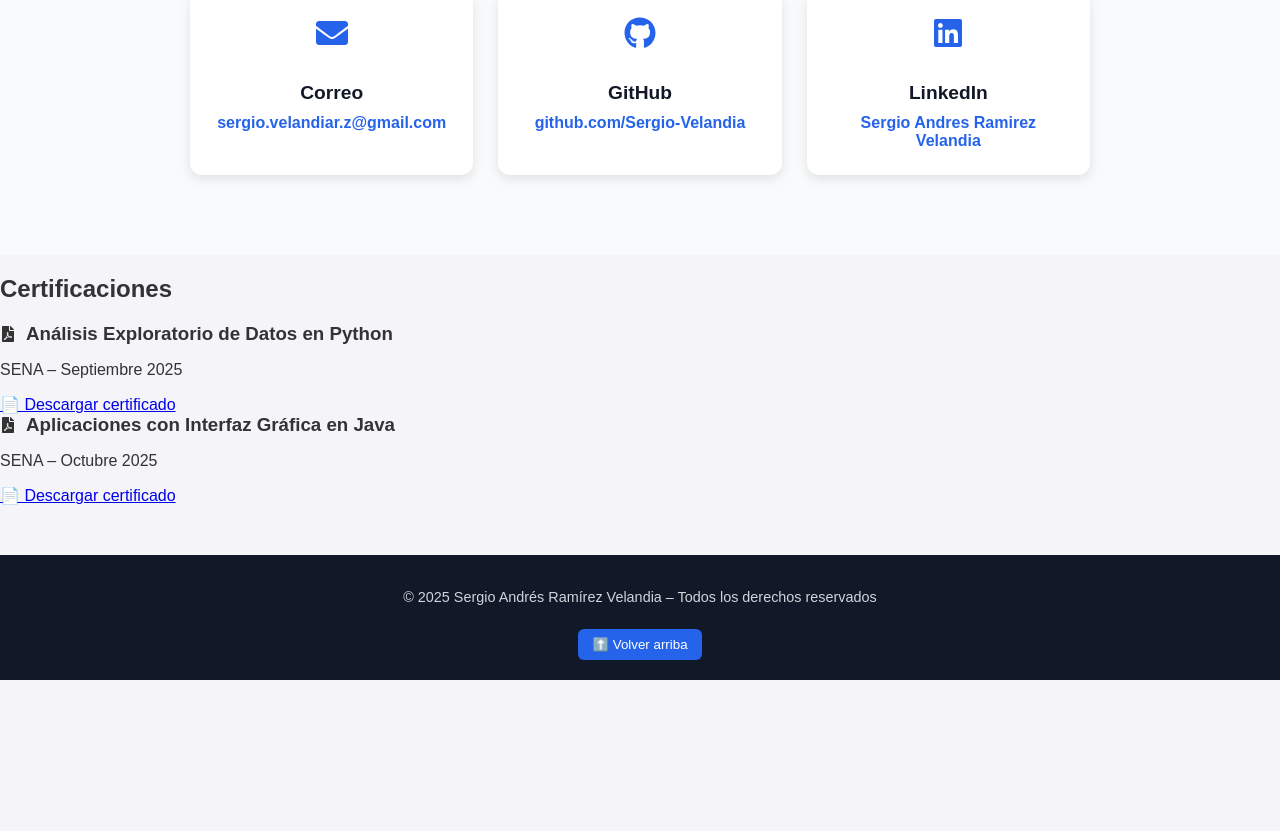
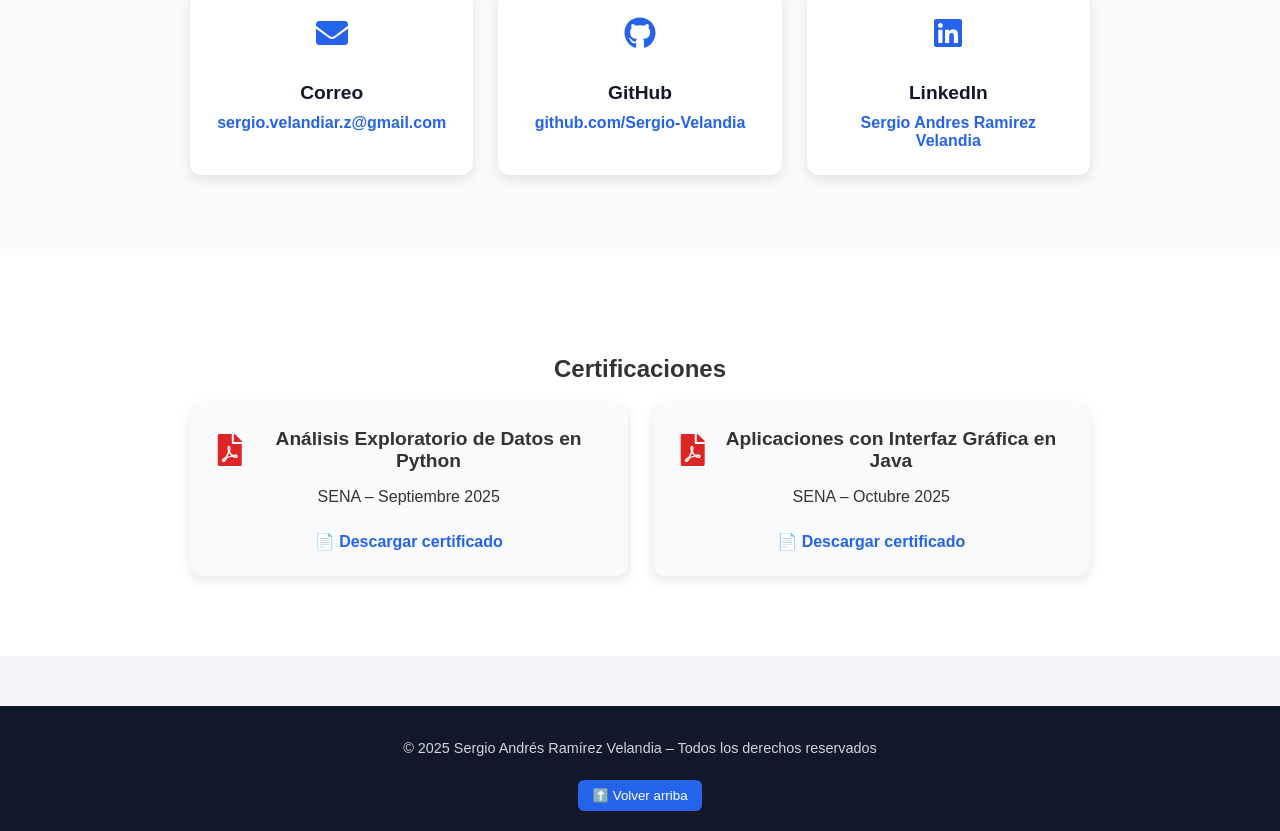
Before and after one commit to Sergio-Velandia/mi-portafolio, a React (Vite) app: page / in a window 1280 px wide. Shown: the part 2164-2995 px from the top of the page. Before the commit the page ends 2844 px from the top, so only its background shows below. Built offline with nearby package versions, Linux system fonts and the light colour scheme.

Commit message:
Correcion de CSS

```diff
--- a/src/App.css
+++ b/src/App.css
@@ -307,40 +307,61 @@ header a.github:hover {
 }
 
 
-.cert-botones {
-  margin-top: 40px;
+/* === Estilos para CERTIFICACIONES === */
+
+.certificaciones {
+  padding: 80px 20px;
+  background: #ffffff;
   text-align: center;
 }
 
-.cert-botones h3 {
-  font-size: 1.5rem;
-  margin-bottom: 20px;
-  color: #1f2937;
+.cert-grid {
+  display: grid;
+  grid-template-columns: repeat(auto-fit, minmax(250px, 1fr));
+  gap: 25px;
+  max-width: 900px;
+  margin: 0 auto;
 }
 
-.cert-btn {
-  display: inline-block;
-  padding: 12px 25px;
-  margin: 10px;
-  background: #2563eb;
-  color: white;
-  font-weight: bold;
-  text-decoration: none;
-  border-radius: 8px;
-  transition: background 0.2s ease;
+.cert-card {
+  background: #f9fafb;
+  padding: 25px;
+  border-radius: 12px;
+  box-shadow: 0 4px 12px rgba(0,0,0,0.1);
+  transition: transform 0.2s ease;
 }
 
-.cert-btn:hover {
-  background: #1e40af;
+.cert-card:hover {
+  transform: scale(1.03);
 }
 
 .cert-header {
   display: flex;
   align-items: center;
+  justify-content: center;
   gap: 10px;
   margin-bottom: 10px;
 }
 
+.icono-pdf {
+  font-size: 2rem;
+  color: #dc2626;
+}
+
 .cert-header h3 {
   margin: 0;
+  font-size: 1.2rem;
+  font-weight: bold;
 }
+
+.cert-card a {
+  margin-top: 10px;
+  display: inline-block;
+  font-weight: bold;
+  color: #2563eb;
+  text-decoration: none;
+}
+
+.cert-card a:hover {
+  text-decoration: underline;
+}
--- a/src/App.jsx
+++ b/src/App.jsx
@@ -36,7 +36,7 @@ function App() {
       <div className="reveal">
         <Contacto />
       </div>
-      <div className="cert-header">
+      <div className="reveal">
         <Certificaciones />
       </div>
       <div className="reveal">
```
Also changed, not shown: 2 other files (tests, documents, lock files or other folders).
